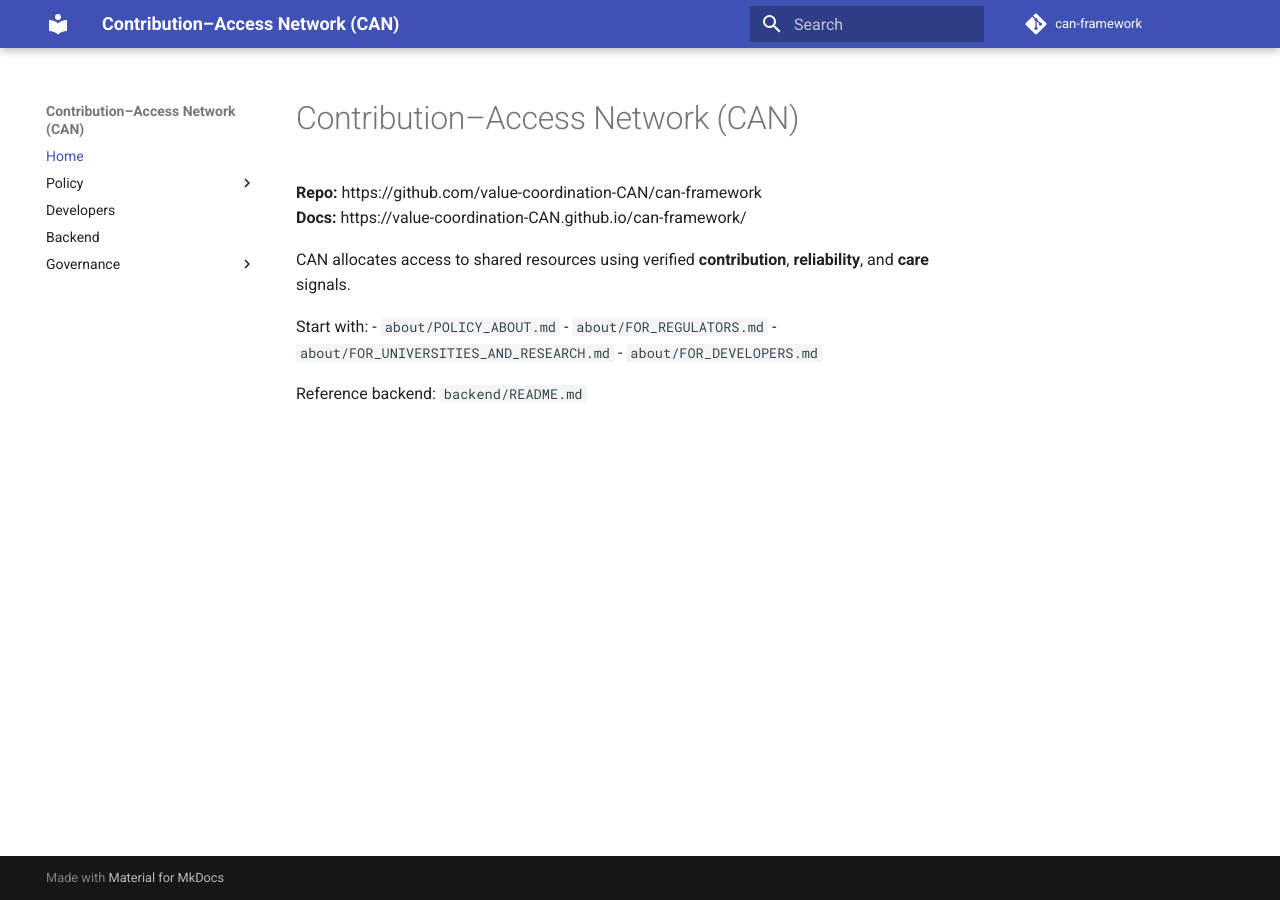
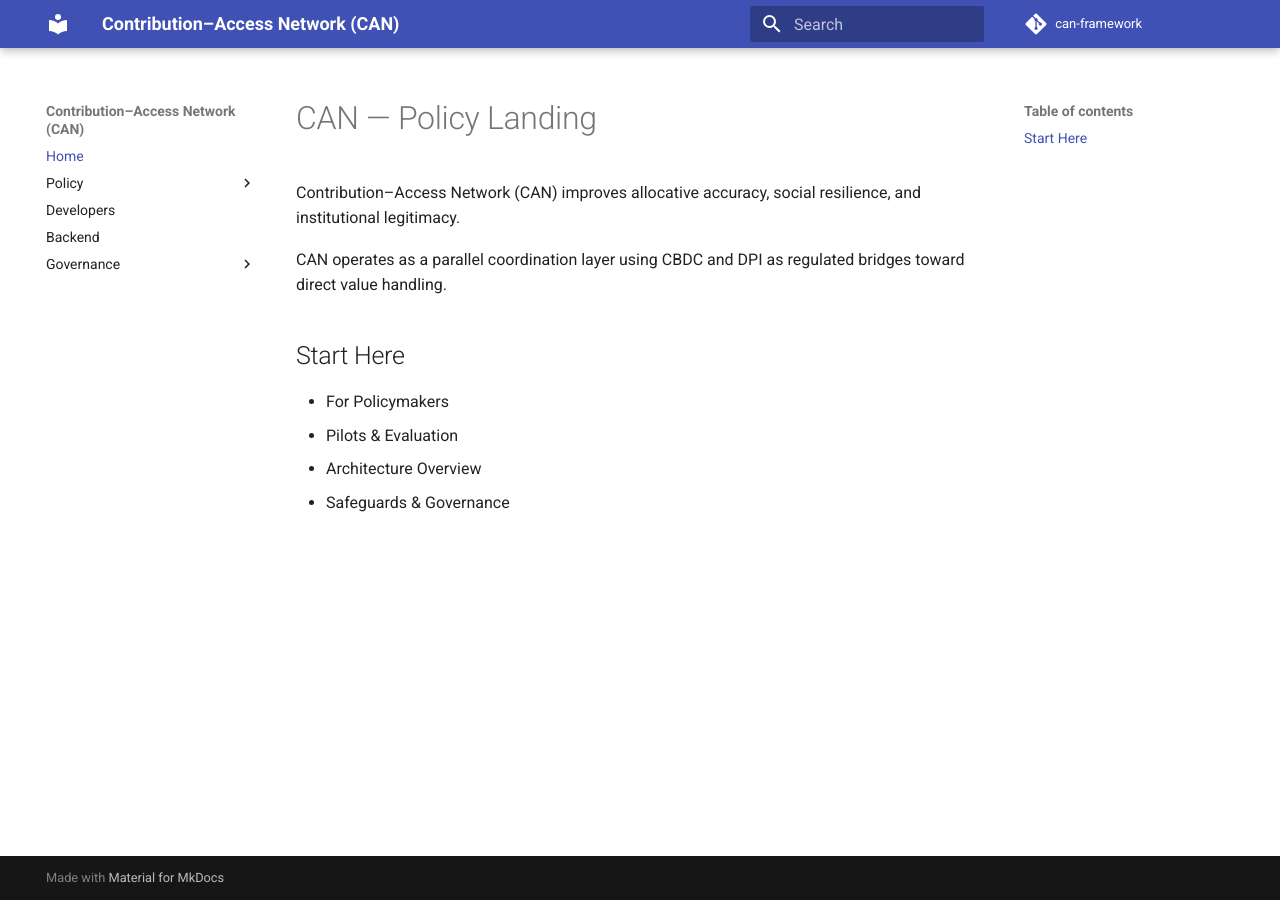
Before and after one commit to value-coordination-CAN/can-framework, an MkDocs documentation site: the page built from docs/index.md, in a window 1280 px wide. Built offline with MkDocs 1.6.1 and Material for MkDocs 9.7.7, drawn with Linux system fonts in a browser that asks for light colours; comment, search, counter and statistics services are not loaded.

Commit message:
Add ECB/BIS-style policy landing pages

```diff
--- a/docs/index.md
+++ b/docs/index.md
@@ -1,14 +1,11 @@
-# Contribution–Access Network (CAN)
+# CAN — Policy Landing
 
-**Repo:** https://github.com/value-coordination-CAN/can-framework
-**Docs:** https://value-coordination-CAN.github.io/can-framework/
+Contribution–Access Network (CAN) improves allocative accuracy, social resilience, and institutional legitimacy.
 
-CAN allocates access to shared resources using verified **contribution**, **reliability**, and **care** signals.
+CAN operates as a parallel coordination layer using CBDC and DPI as regulated bridges toward direct value handling.
 
-Start with:
-- `about/POLICY_ABOUT.md`
-- `about/FOR_REGULATORS.md`
-- `about/FOR_UNIVERSITIES_AND_RESEARCH.md`
-- `about/FOR_DEVELOPERS.md`
-
-Reference backend: `backend/README.md`
+## Start Here
+- For Policymakers
+- Pilots & Evaluation
+- Architecture Overview
+- Safeguards & Governance
```
Also changed, not shown: docs/architecture/README.md (added, +12 -0 lines), docs/pilots/README.md (added, +7 -0 lines), docs/policymakers/README.md (added, +10 -0 lines), docs/safeguards/README.md (added, +8 -0 lines).
